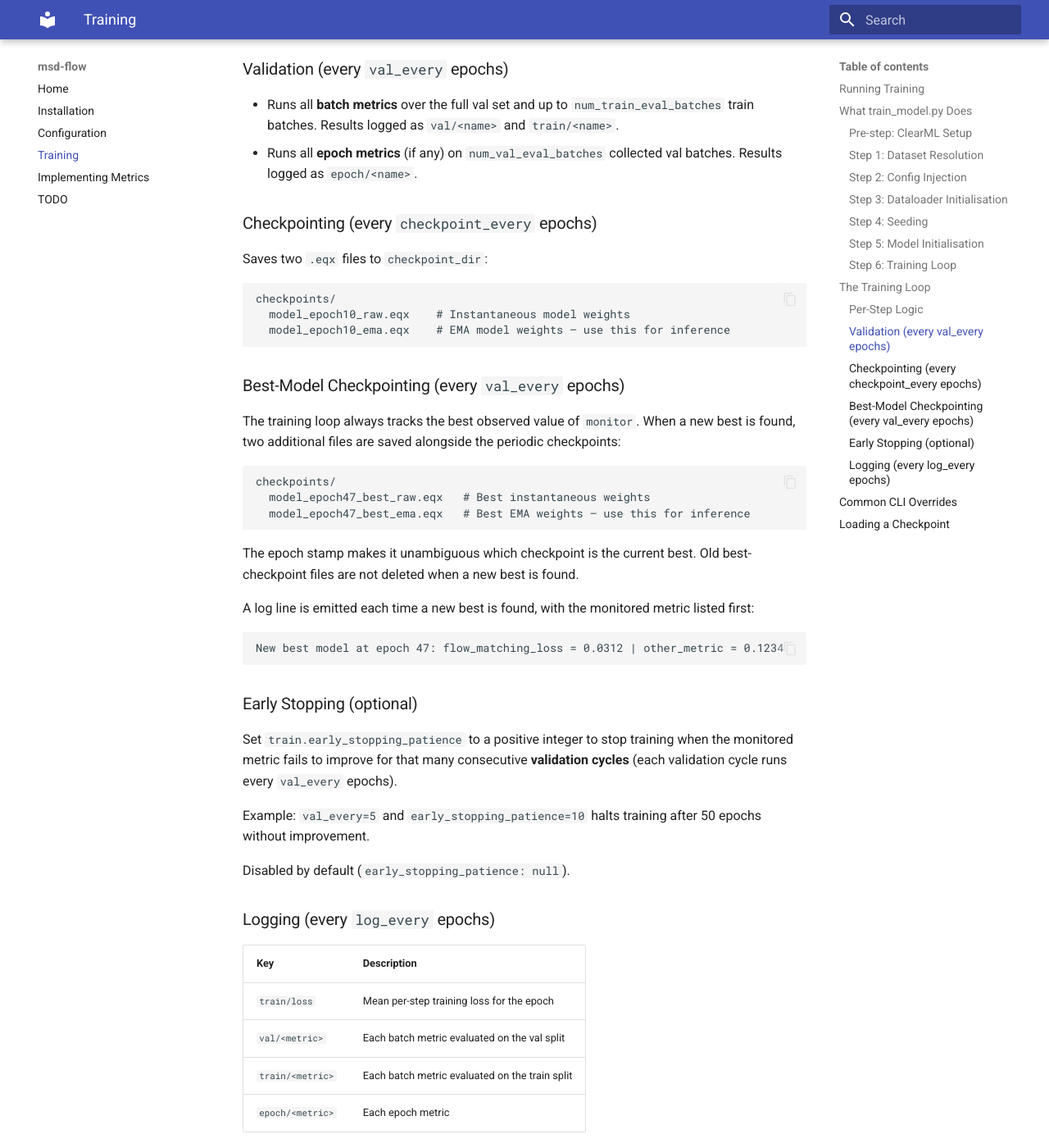
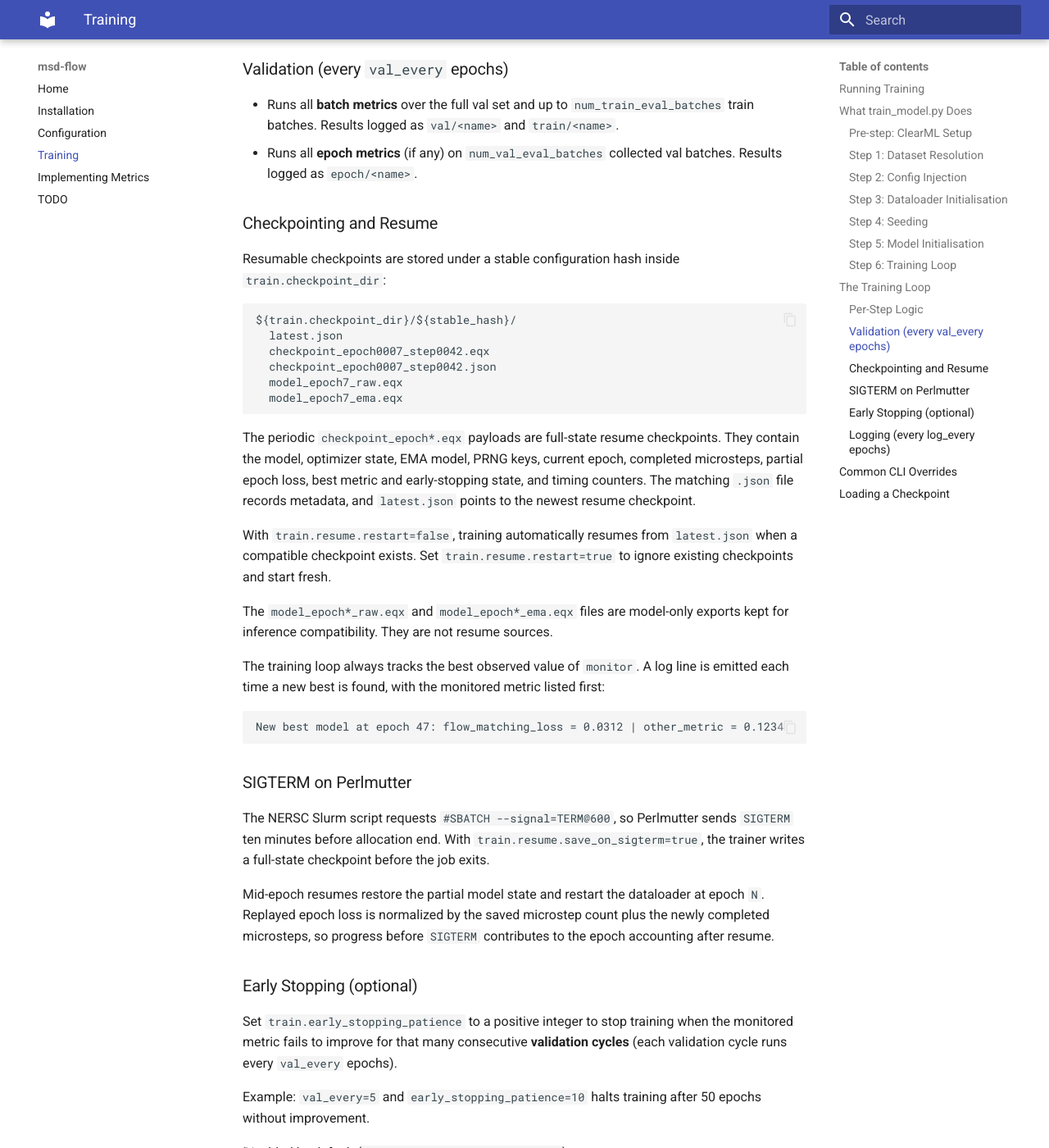
Before and after one commit to jacob-hjortlund/msd-flow, an MkDocs documentation site: the page built from docs/training.md, in a window 1280 px wide and 1400 px high, scrolled down 2255 px. Shown: the whole window at 82% size. Built offline with MkDocs 1.6.1 and Material for MkDocs 9.7.7, drawn with Linux system fonts in a browser that asks for light colours.

Commit message:
docs(train): document resumable nersc checkpoints

````diff
--- a/docs/training.md
+++ b/docs/training.md
@@ -88,33 +88,51 @@ For each batch:
 - Runs all **batch metrics** over the full val set and up to `num_train_eval_batches` train batches. Results logged as `val/<name>` and `train/<name>`.
 - Runs all **epoch metrics** (if any) on `num_val_eval_batches` collected val batches. Results logged as `epoch/<name>`.
 
-### Checkpointing (every `checkpoint_every` epochs)
+### Checkpointing and Resume
 
-Saves two `.eqx` files to `checkpoint_dir`:
+Resumable checkpoints are stored under a stable configuration hash inside
+`train.checkpoint_dir`:
 
-```
-checkpoints/
-  model_epoch10_raw.eqx    # Instantaneous model weights
-  model_epoch10_ema.eqx    # EMA model weights — use this for inference
+```text
+${train.checkpoint_dir}/${stable_hash}/
+  latest.json
+  checkpoint_epoch0007_step0042.eqx
+  checkpoint_epoch0007_step0042.json
+  model_epoch7_raw.eqx
+  model_epoch7_ema.eqx
 ```
 
-### Best-Model Checkpointing (every `val_every` epochs)
+The periodic `checkpoint_epoch*.eqx` payloads are full-state resume checkpoints.
+They contain the model, optimizer state, EMA model, PRNG keys, current epoch,
+completed microsteps, partial epoch loss, best metric and early-stopping state,
+and timing counters. The matching `.json` file records metadata, and
+`latest.json` points to the newest resume checkpoint.
 
-The training loop always tracks the best observed value of `monitor`. When a new best is found, two additional files are saved alongside the periodic checkpoints:
+With `train.resume.restart=false`, training automatically resumes from
+`latest.json` when a compatible checkpoint exists. Set
+`train.resume.restart=true` to ignore existing checkpoints and start fresh.
 
-```
-checkpoints/
-  model_epoch47_best_raw.eqx   # Best instantaneous weights
-  model_epoch47_best_ema.eqx   # Best EMA weights — use this for inference
-```
+The `model_epoch*_raw.eqx` and `model_epoch*_ema.eqx` files are model-only
+exports kept for inference compatibility. They are not resume sources.
 
-The epoch stamp makes it unambiguous which checkpoint is the current best. Old best-checkpoint files are not deleted when a new best is found.
-
-A log line is emitted each time a new best is found, with the monitored metric listed first:
+The training loop always tracks the best observed value of `monitor`. A log line
+is emitted each time a new best is found, with the monitored metric listed first:
 
 ```
 New best model at epoch 47: flow_matching_loss = 0.0312 | other_metric = 0.1234
 ```
+
+### SIGTERM on Perlmutter
+
+The NERSC Slurm script requests `#SBATCH --signal=TERM@600`, so Perlmutter sends
+`SIGTERM` ten minutes before allocation end. With
+`train.resume.save_on_sigterm=true`, the trainer writes a full-state checkpoint
+before the job exits.
+
+Mid-epoch resumes restore the partial model state and restart the dataloader at
+epoch `N`. Replayed epoch loss is normalized by the saved microstep count plus
+the newly completed microsteps, so progress before `SIGTERM` contributes to the
+epoch accounting after resume.
 
 ### Early Stopping (optional)
 
````
Also changed, not shown: 3 other files.
